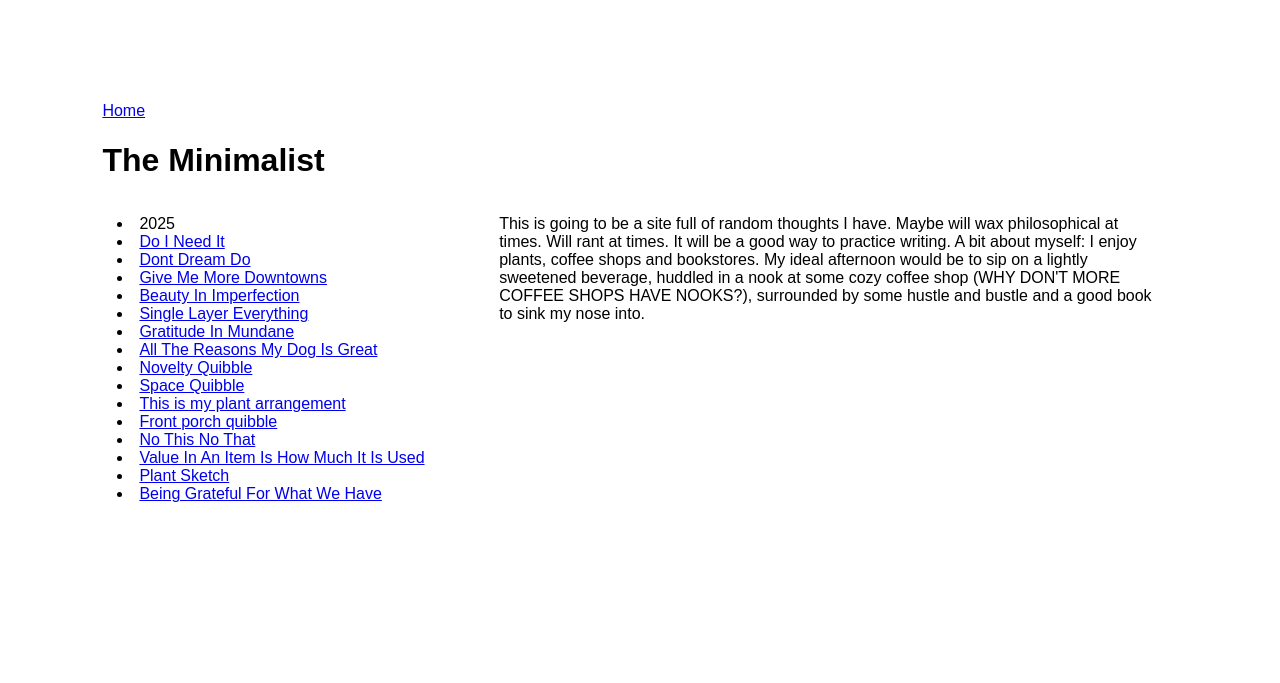
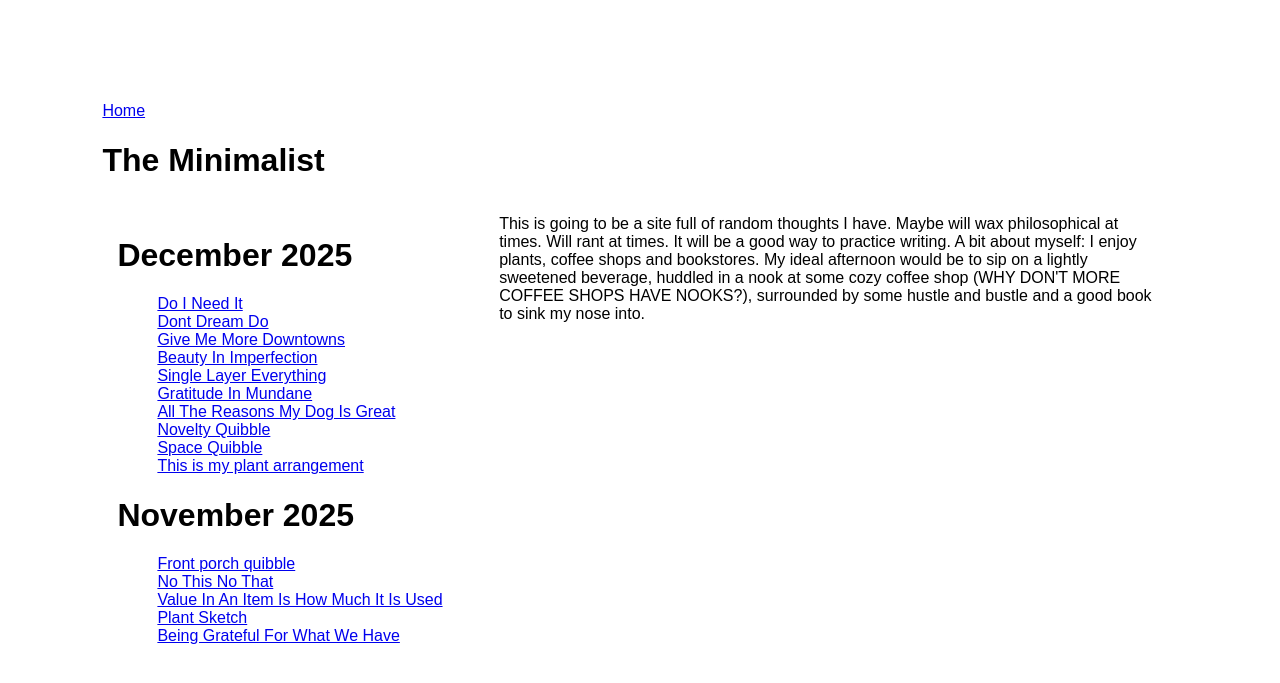
Before and after one commit to heyluney/heyluney.github.io, a Jekyll site: the page built from index.html, in a window 1280 px wide. Shown: the top 683 px of the page. Built offline with Jekyll 4.4.1, drawn with Linux system fonts in a browser that asks for light colours; some web fonts are replaced.

Commit message:
Update default.html

```diff
--- a/_layouts/default.html
+++ b/_layouts/default.html
@@ -20,12 +20,15 @@
 <div class="container">
   <div class="side_column">
     {% for post in site.posts %}
-      {% assign currentdate = post.date | date: "%Y" %}
+      {% assign currentdate = post.date | date: "%B %Y" %}
       {% if currentdate != date %}
-        <li id="y{{currentdate}}">{{ currentdate }}</li>
+        {% unless forloop.first %}</ul>{% endunless %}
+        <h1 id="y{{post.date | date: "%Y"}}">{{ currentdate }}</h1>
+        <ul>
         {% assign date = currentdate %}
       {% endif %}
         <li><a href="{{ post.url }}">{{ post.title }}</a></li>
+        {% if forloop.last %}</ul>{% endif %}
     {% endfor %}
   </div>
 
```
